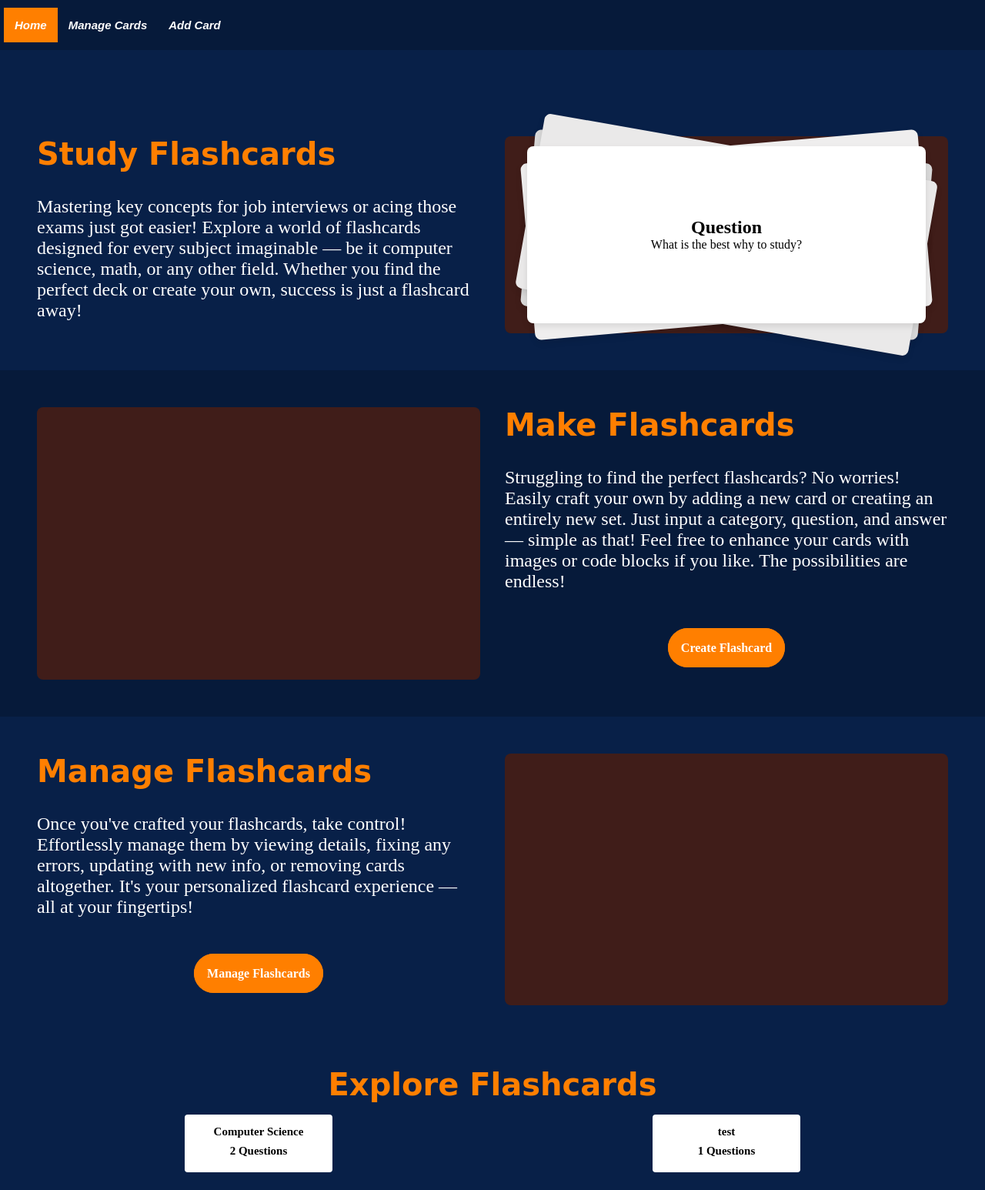
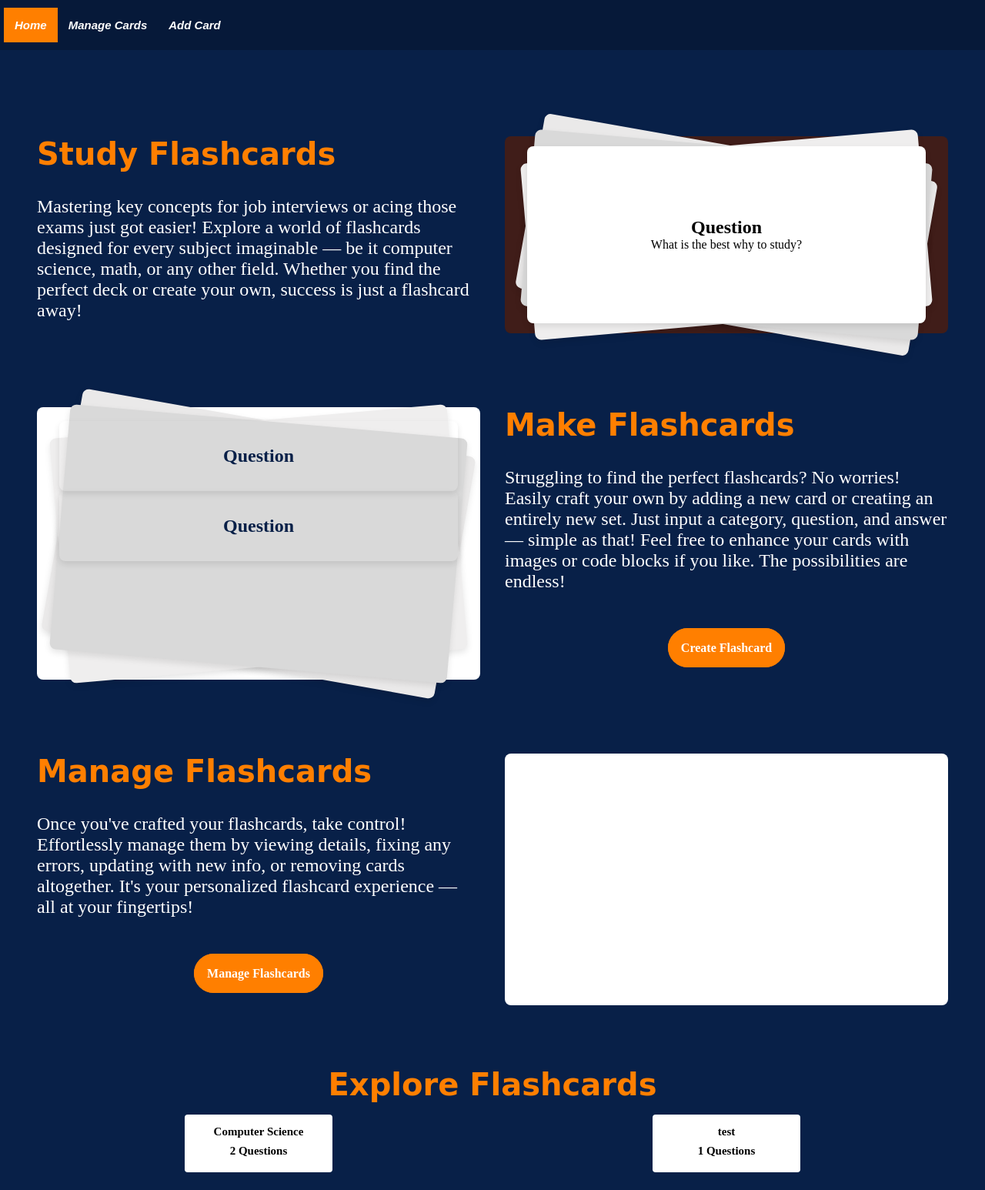
Before and after one commit to AuricFox/Flashcards, a Flask app: page / in a window 1280 px wide. Shown: the top 1546 px of the page at 77% size. Run offline with Flask 3, Linux system fonts and the light colour scheme; data comes from the database, SQL or seed files in the repository; parts of the project's set-up code (start-up, migrations or seed data) failed here and were passed over.

Commit message:
Refactoring home page classes and ids

```diff
--- a/static/css/base.css
+++ b/static/css/base.css
@@ -146,13 +146,16 @@ body {
     padding: 1rem 0;
 }
 
-.flashcard-display {
-    width: 50vw;
-    display: flex;
-    flex-wrap: wrap;
-    justify-content: space-around;
+#display-study-cards {
     background-color: #401D19;
-    border-radius: 8px;
+}
+
+#display-make-cards {
+    background-color: #FFFFFF;
+}
+
+#display-manage-cards {
+    background-color: #FFFFFF;
 }
 
 .section, .flashcard-display {
@@ -209,25 +212,22 @@ body {
 }
 
 #home-element-make-card {
-    background-color: rgba(0, 0, 0, 0.2);
+    color: #082048;
 }
 
-/* ========== Flashcard Content [Home, Flashcard Page] ========== */
+/* ---------- Animated flashcards ---------- */
 
-.use-flashcard {
+.flashcard-display {
+    width: 50vw;
     display: flex;
-    flex-direction: row;
-    justify-content: center;
+    flex-wrap: wrap;
+    justify-content: space-around;
+    border-radius: 8px;
+    z-index: -6;
 }
 
-.flashcard {
-    background-color: transparent;
-    width: 65vw;
-    height: 65vh;
-    perspective: 1000px;
-}
-
-.flip-flashcard {
+.flip-flashcard,
+.slide-flashcard {
     position: relative;
     margin: auto 0;
     width: 90%;
@@ -245,19 +245,99 @@ body {
 .background-card:nth-child(1) {
     transform: rotate(5deg);
     background-color: #d9d9d9;
+    z-index: -1;
 
 }
 
 .background-card:nth-child(2) {
     transform: rotate(-5deg);
     background-color: #efeeee;
+    z-index: -2;
 
 }
 
 .background-card:nth-child(3) {
     transform: rotate(10deg);
     background-color: #eae9e9;
+    z-index: -3;
+}
 
+.card-content-flip {
+    position: relative;
+    width: 100%;
+    height: 100%;
+    text-align: center;
+    transform-style: preserve-3d;
+    transition: transform 0.5s;
+}
+
+.content-card-slide {
+    position: absolute;
+    width: 100%;
+    height: 100%;
+    display: flex;
+    flex-direction: column;
+    align-items: center;
+    justify-content: center;
+    font-size: 24px;
+    color: #FFFFFF;
+    background-color: #082048;
+    border-radius: 8px;
+    transform-origin: bottom;
+    animation: slideOffDeck 4s linear infinite alternate;
+}
+
+.display-side {
+    cursor: pointer;
+    backface-visibility: hidden;
+    display: flex;
+    flex-direction: column;
+    justify-content: center;
+    align-items: center;
+    border-radius: 8px;
+    box-shadow: 0 4px 8px rgba(0, 0, 0, 0.1);
+    padding: 2rem;
+}
+
+.display-front,
+.display-back {
+    background-color: #FFFFFF;
+    position: absolute;
+    width: 100%;
+    height: 100%;
+}
+
+.display-back {
+    transform: rotateY(180deg);
+}
+
+@keyframes slideOffDeck {
+
+    0%,
+    100% {
+        transform: translateY(0);
+        opacity: 1;
+    }
+
+    50% {
+        transform: translateY(100%);
+        opacity: 0;
+    }
+}
+
+/* ========== Flashcard Content [Flashcard Page] ========== */
+
+.use-flashcard {
+    display: flex;
+    flex-direction: row;
+    justify-content: center;
+}
+
+.flashcard {
+    background-color: transparent;
+    width: 65vw;
+    height: 65vh;
+    perspective: 1000px;
 }
 
 .card-content {
--- a/static/js/base.js
+++ b/static/js/base.js
@@ -9,15 +9,9 @@ setTimeout(function () {
 // ======================================================================================================
 // HOME PAGE
 // ======================================================================================================
-// Flip the display card when clicked
-$('.flip-flashcard').click(function () {
-    const cardContent = document.getElementById('home-card-content');
-    cardContent.style.transform = cardContent.style.transform === 'rotateY(180deg)' ? 'rotateY(0deg)' : 'rotateY(180deg)';
-});
-
 // Flip the display card after a certain time interval
 setInterval(function () {
-    const cardContent = document.getElementById('home-card-content');
+    const cardContent = document.getElementById('card-content-flip');
     cardContent.style.transform = cardContent.style.transform === 'rotateY(180deg)' ? 'rotateY(0deg)' : 'rotateY(180deg)';
 }, 3000);
 
--- a/templates/home.html
+++ b/templates/home.html
@@ -14,18 +14,18 @@
         </div>
     </div>
 
-    <div class="flashcard-display">
+    <div class="flashcard-display" id="display-study-cards">
         <div class="flip-flashcard">
             <div class="background-card"></div>
             <div class="background-card"></div>
             <div class="background-card"></div>
 
-            <div class="card-content" id="home-card-content">
-                <div class="side front">
+            <div class="card-content-flip" id="card-content-flip">
+                <div class="display-side display-front">
                     <h2>Question</h2>
                     <p>What is the best why to study?</p>
                 </div>
-                <div class="side back">
+                <div class="display-side display-back">
                     <h2>Answer</h2>
                     <p>The best way to study is by using flashcards!</p>
                 </div>
@@ -35,9 +35,25 @@
 </div>
 
 <div class="home-element" id="home-element-make-card">
-    <div class="flashcard-display">
+    <div class="flashcard-display" id="display-make-cards">
+        <div class="slide-flashcard">
+            <div class="background-card"></div>
+            <div class="background-card"></div>
+            <div class="background-card"></div>
 
-
+            <div class="card-content-slide">
+                <div class="display-side">
+                    <h2>Question</h2>
+                    <p></p>
+                </div>
+            </div>
+            <div class="card-content-slide">
+                <div class="display-side">
+                    <h2>Question</h2>
+                    <p></p>
+                </div>
+            </div>
+        </div>
     </div>
 
     <div class="section">
@@ -66,7 +82,7 @@
 
         </div>
     </div>
-    <div class="flashcard-display">
+    <div class="flashcard-display" id="display-manage-cards">
 
     </div>
 </div>
```
